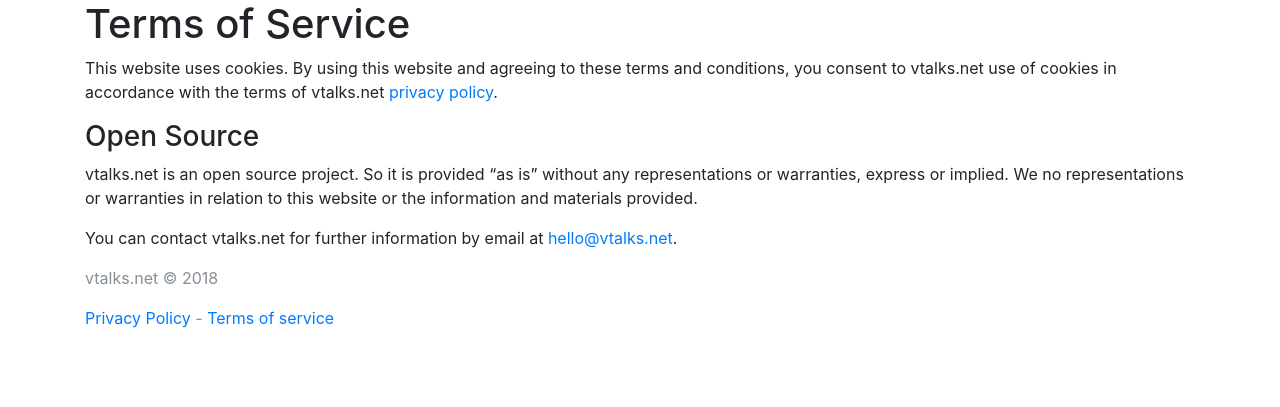
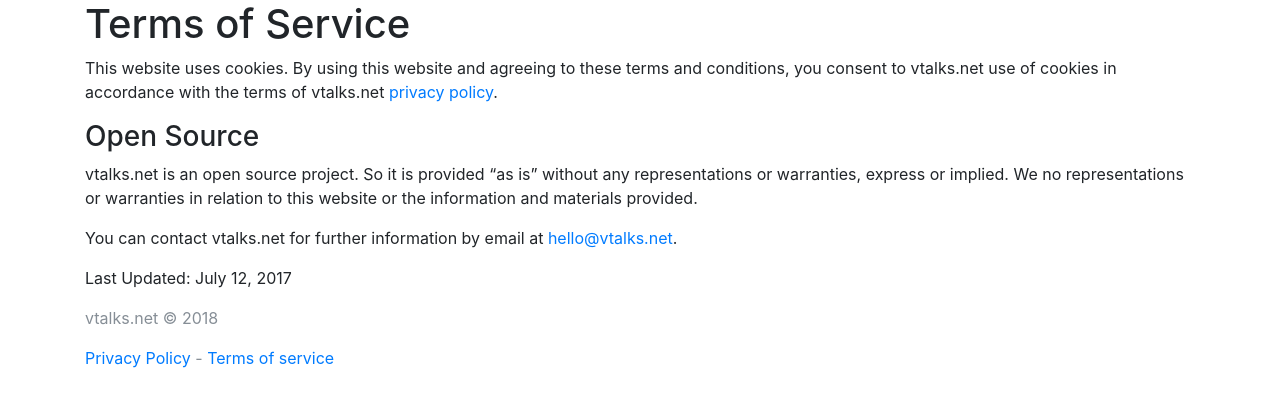
Before and after one commit to vtalks/vtalks.net, a Django app: page /terms in a window 1280 px wide. Shown: the part 56-463 px from the top of the page. Run offline with Django 3.2, Linux system fonts and the light colour scheme; some libraries are stand-ins or nearby versions.

Commit message:
last updated

```diff
--- a/web/templates/terms.html
+++ b/web/templates/terms.html
@@ -14,6 +14,7 @@
             information and materials provided.</p>
             <p>You can contact vtalks.net for further information by email at
             <a href="mailto:hello@vtalks.net">hello@vtalks.net</a>.</p>
+            <p>Last Updated: July 12, 2017</p>
         </div>
 </main>
 {% endblock %}
```
